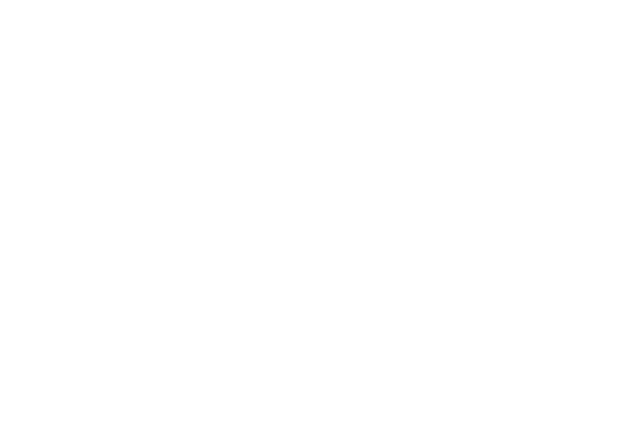
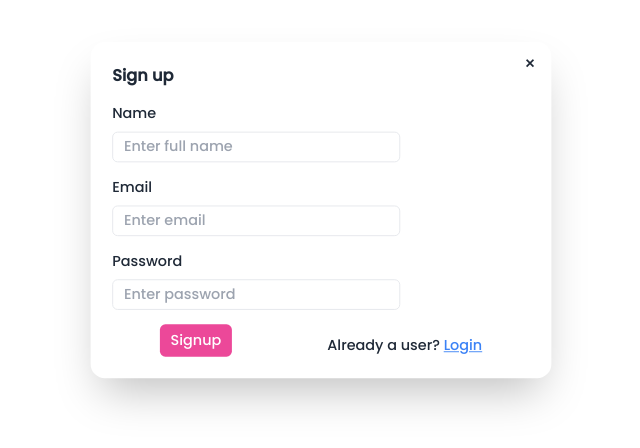
Before and after one commit to huzaifa1230/mernBookStoreProject, a React (Vite) app in the folder frontend/: page /signup in a window 1280 px wide. Before the commit this address had no page. Shown: the part 190-638 px from the top of the page, without its empty margins (275-915 px from the left). Built offline with nearby package versions, Linux system fonts and the light colour scheme.

Commit message:
login , signup component  + saved form data on localstorage using react hooks form

```diff
--- a/frontend/package.json
+++ b/frontend/package.json
@@ -12,6 +12,7 @@
   "dependencies": {
     "react": "^18.2.0",
     "react-dom": "^18.2.0",
+    "react-hook-form": "^7.51.3",
     "react-router-dom": "^6.23.0",
     "react-slick": "^0.30.2",
     "slick-carousel": "^1.8.1"
--- a/frontend/src/App.jsx
+++ b/frontend/src/App.jsx
@@ -2,6 +2,7 @@
 import { Routes, Route } from "react-router-dom";
 import Home from "./home/Home";
 import Courses from "./courses/Courses";
+import Signup from "./Components/Signup";
 
 const App = () => {
   return (
@@ -11,6 +12,7 @@
           <Routes>
             <Route path="/" element={<Home />} />
             <Route path="/course" element={<Courses />} />
+            <Route path="/signup" element={<Signup />} />
           </Routes>
         </div>
       </>
--- /dev/null
+++ b/frontend/src/Components/Login.jsx
@@ -0,0 +1,82 @@
+import React from "react";
+import { Link } from "react-router-dom";
+import { useForm } from "react-hook-form";
+import Signup from "./Signup";
+
+function Login() {
+  const {
+    register,
+    handleSubmit,
+    formState: { errors },
+  } = useForm();
+  const onSubmit = (data) => console.log(data);
+
+  return (
+    <div>
+      <dialog id="my_modal_3" className="modal">
+        <div className="modal-box">
+          <form onSubmit={handleSubmit(onSubmit)} method="dialog">
+            {/* if there is a button in form, it will close the modal */}
+            <Link
+              to="/"
+              className="btn btn-sm btn-circle btn-ghost absolute right-2 top-2"
+              onClick={() => document.getElementById("my_modal_3").close()}
+            >
+              ✕
+            </Link>
+
+            <h3 className="font-bold text-lg">Login</h3>
+            <div className="mt-4 space-y-2">
+              <span>Email</span>
+              <br />
+              <input
+                type="email"
+                placeholder="Enter email"
+                className="w-80 px-3 border py-1  rounded-md outline-none"
+                {...register("email", { required: true })}
+              />
+              <br />
+              {errors.email && (
+                <span className="text-sm text-red-500">
+                  This field is required
+                </span>
+              )}
+            </div>
+            <div className="mt-4 space-y-2">
+              <span>Password</span>
+              <br />
+              <input
+                type="password"
+                placeholder="Enter password"
+                className="w-80 px-3 border py-1  rounded-md outline-none"
+                {...register("password", { required: true })}
+              />
+              <br />
+              {errors.email && (
+                <span className="text-sm text-red-500">
+                  This field is required
+                </span>
+              )}
+            </div>
+            <div className="flex justify-around mt-4 ">
+              <button className=" bg-pink-500 text-white rounded-md px-3 py-1   hover:bg-pink-700 duration-200">
+                Login
+              </button>
+              <p className="mt-3">
+                Not registered?{" "}
+                <Link
+                  to="/signup"
+                  className="underline text-blue-500 cursor-pointer"
+                >
+                  Signup
+                </Link>
+              </p>
+            </div>
+          </form>
+        </div>
+      </dialog>
+    </div>
+  );
+}
+
+export default Login;
--- a/frontend/src/Components/Navbar.jsx
+++ b/frontend/src/Components/Navbar.jsx
@@ -1,4 +1,5 @@
 import React, { useEffect, useState } from "react";
+import Login from "./Login";
 
 function Navbar() {
   const [theme, setTheme] = useState(
@@ -141,9 +142,15 @@
               </svg>
             </label>
             <div className="">
-              <a className="btn bg-black text-white hover:bg-slate-700 duration-300">
+              <a
+                className="btn bg-black text-white hover:bg-slate-700 duration-300"
+                onClick={() =>
+                  document.getElementById("my_modal_3").showModal()
+                }
+              >
                 Login
               </a>
+              <Login />
             </div>
           </div>
         </div>
--- /dev/null
+++ b/frontend/src/Components/Signup.jsx
@@ -0,0 +1,101 @@
+import React from "react";
+import { Link } from "react-router-dom";
+import Login from "./Login";
+import { useForm } from "react-hook-form";
+
+function Signup() {
+  const {
+    register,
+    handleSubmit,
+    formState: { errors },
+  } = useForm();
+  const onSubmit = (data) => console.log(data);
+  return (
+    <>
+      <div className="flex h-screen items-center justify-center">
+        <div className="w-[600px]">
+          <div className="modal-box">
+            <form onSubmit={handleSubmit(onSubmit)} method="dialog">
+              {/* if there is a button in form, it will close the modal */}
+              <Link
+                to="/"
+                className="btn btn-sm btn-circle btn-ghost absolute right-2 top-2"
+              >
+                ✕
+              </Link>
+
+              <h3 className="font-bold text-lg">Sign up</h3>
+              <div className="mt-4 space-y-2">
+                <span>Name</span>
+                <br />
+                <input
+                  type="text"
+                  placeholder="Enter full name"
+                  className="w-80 px-3 border py-1  rounded-md outline-none"
+                  {...register("name", { required: true })}
+                />
+                <br />
+                {errors.name && (
+                  <span className="text-sm text-red-500">
+                    This field is required
+                  </span>
+                )}
+              </div>
+              <div className="mt-4 space-y-2">
+                <span>Email</span>
+                <br />
+                <input
+                  type="email"
+                  placeholder="Enter email"
+                  className="w-80 px-3 border py-1  rounded-md outline-none"
+                  {...register("email", { required: true })}
+                />
+                <br />
+                {errors.email && (
+                  <span className="text-sm text-red-500">
+                    This field is required
+                  </span>
+                )}
+              </div>
+              <div className="mt-4 space-y-2">
+                <span>Password</span>
+                <br />
+                <input
+                  type="password"
+                  placeholder="Enter password"
+                  className="w-80 px-3 border py-1  rounded-md outline-none"
+                  {...register("password", { required: true })}
+                />
+                <br />
+                {errors.password && (
+                  <span className="text-sm text-red-500">
+                    This field is required
+                  </span>
+                )}
+              </div>
+              <div className="flex justify-around mt-4 ">
+                <button className=" bg-pink-500 text-white px-3 py-1 rounded-md  hover:bg-pink-700 duration-200">
+                  Signup
+                </button>
+                <p className="mt-3 text-md">
+                  Already a user?{" "}
+                  <button
+                    className="underline text-blue-500 cursor-pointer"
+                    onClick={() =>
+                      document.getElementById("my_modal_3").showModal()
+                    }
+                  >
+                    Login
+                  </button>
+                  <Login />
+                </p>
+              </div>
+            </form>
+          </div>
+        </div>
+      </div>
+    </>
+  );
+}
+
+export default Signup;
```
Also changed, not shown: 1 other file (tests, documents, lock files or other folders).
